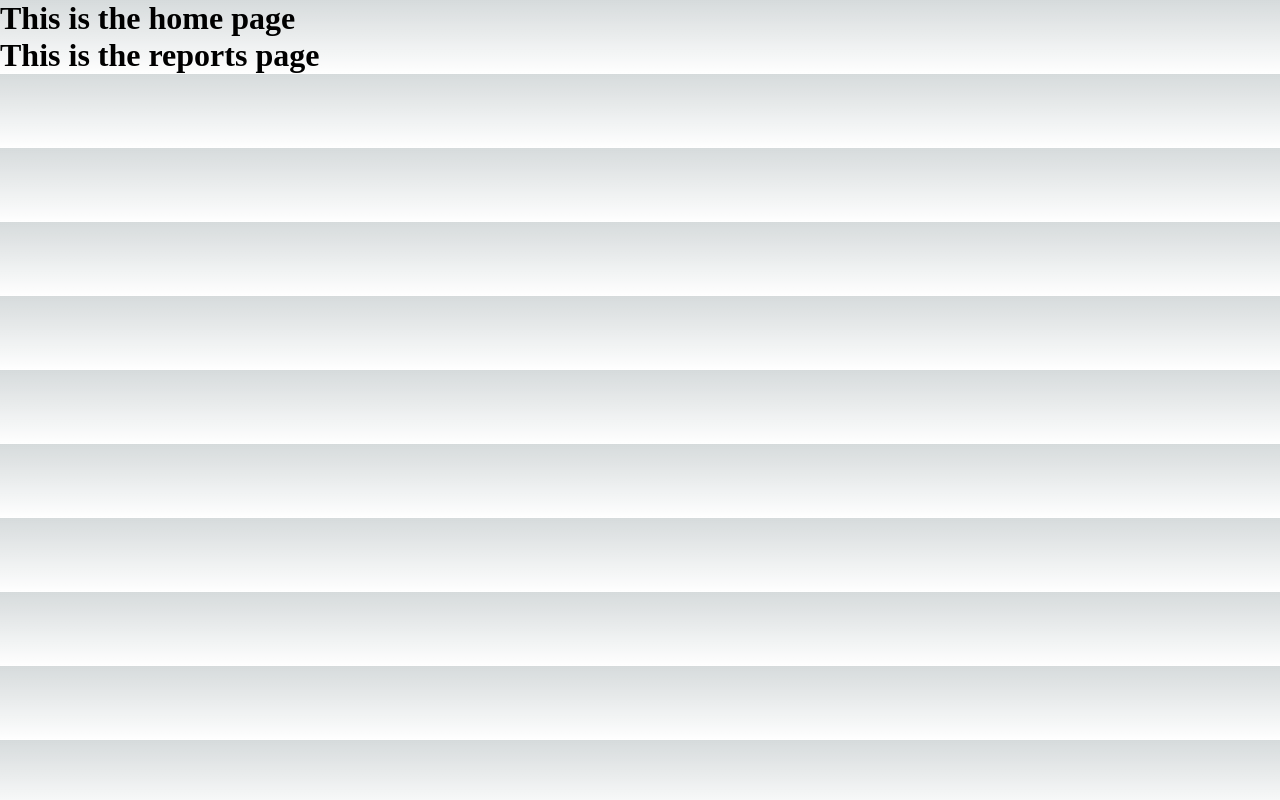
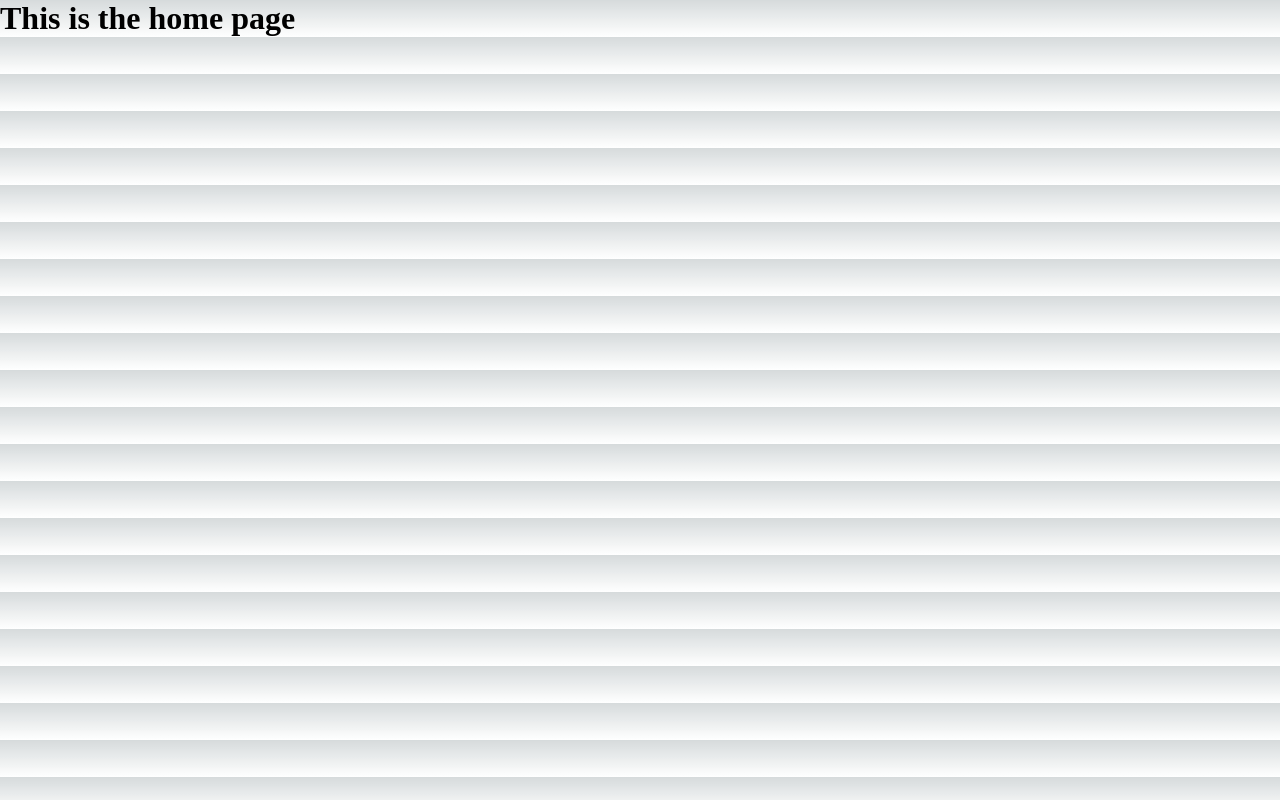
Before and after one commit to Kelvin-Ben/report-generator, a Next.js app: page / in a window 1280 px wide. Built offline with nearby package versions, Linux system fonts and the light colour scheme.

Commit message:
Setup reports Main page

```diff
--- a/pages/index.js
+++ b/pages/index.js
@@ -7,9 +7,8 @@ const inter = Inter({ subsets: ["latin"] });
 
 export default function Home() {
   return (
-    <Fragment>
+    <>
       <h1>This is the home page</h1>
-      <Reports />
-    </Fragment>
+    </>
   );
 }
```
